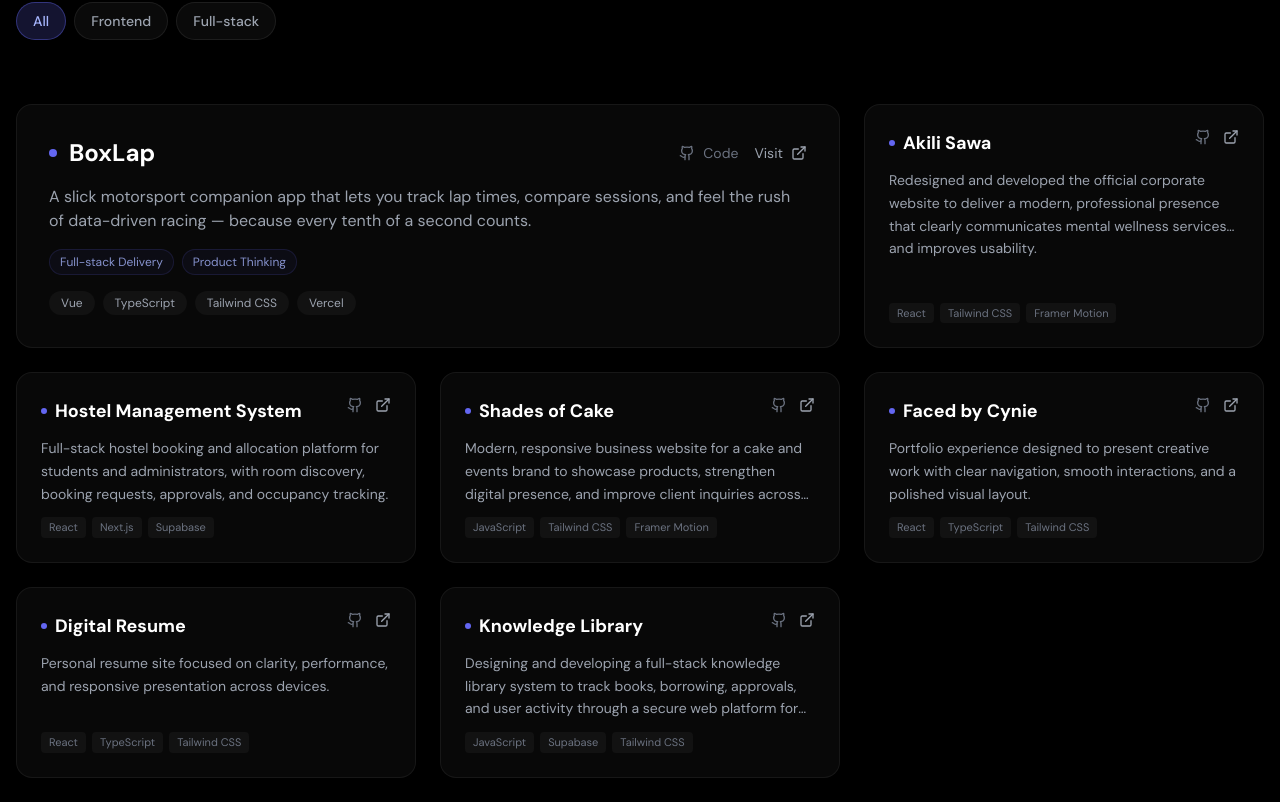
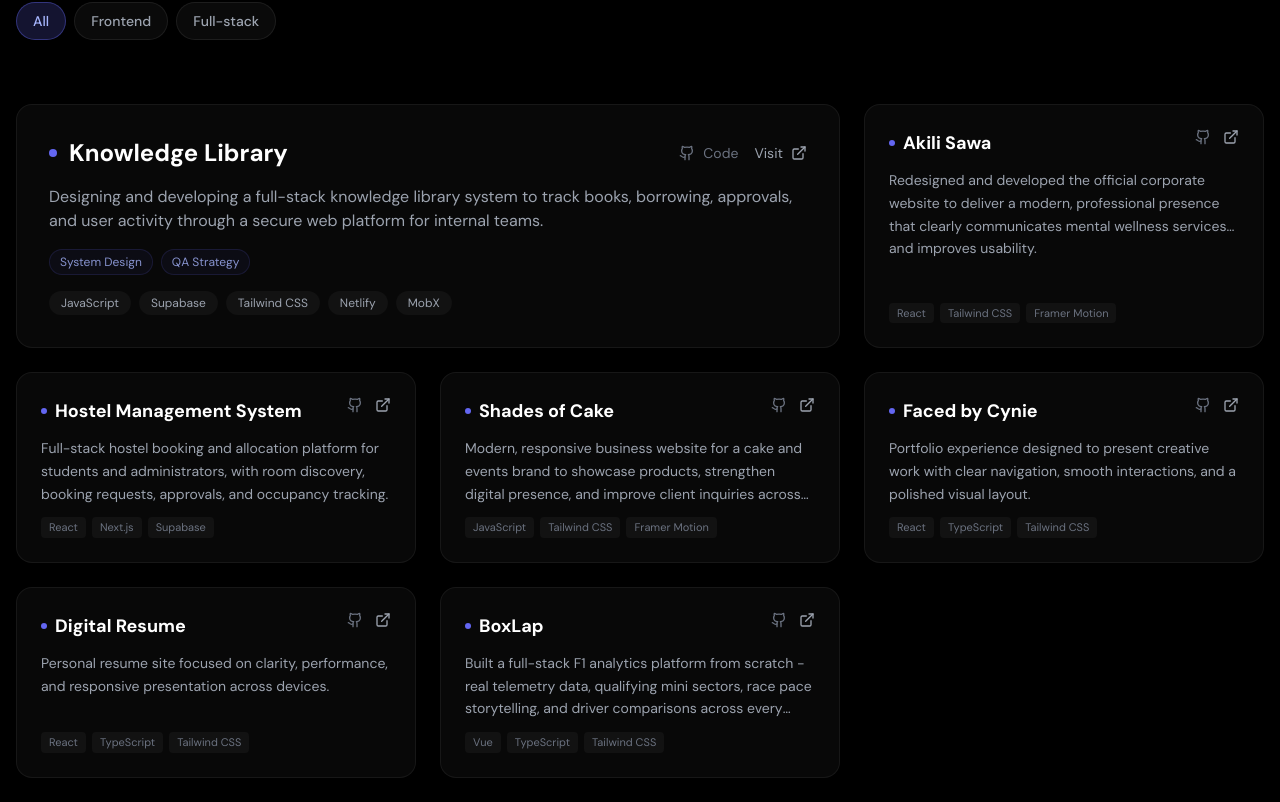
Before and after one commit to AustinMunene/Portfolio, a React (Vite) app: page / in a window 1280 px wide. Shown: the part 1098-1900 px from the top of the page. Built offline with nearby package versions, Linux system fonts and the light colour scheme.

Commit message:
minor text update

```diff
--- a/src/pages/Home.tsx
+++ b/src/pages/Home.tsx
@@ -17,13 +17,13 @@ const rawProjects: Array<{
   stack: string[];
 }> = [
     {
-      title: 'BoxLap',
+      title: 'Knowledge Library',
       description:
-        'A slick motorsport companion app that lets you track lap times, compare sessions, and feel the rush of data-driven racing — because every tenth of a second counts.',
-      link: 'https://boxlap.vercel.app',
-      github: 'https://github.com/AustinMunene/BoxLap',
-      roles: ['Full-stack Delivery', 'Product Thinking'],
-      stack: ['Vue', 'TypeScript', 'Tailwind CSS', 'Vercel'],
+        'Designing and developing a full-stack knowledge library system to track books, borrowing, approvals, and user activity through a secure web platform for internal teams.',
+      link: 'https://jubileelibrary.netlify.app/login',
+      github: 'https://github.com/AustinMunene/Jubilee-knowledge-library',
+      roles: ['System Design', 'QA Strategy'],
+      stack: ['JavaScript', 'Supabase', 'Tailwind CSS', 'Netlify', 'MobX'],
     },
     {
       title: 'Akili Sawa',
@@ -71,13 +71,13 @@ const rawProjects: Array<{
       stack: ['React', 'TypeScript', 'Tailwind CSS', 'Framer Motion'],
     },
     {
-      title: 'Knowledge Library',
+      title: 'BoxLap',
       description:
-        'Designing and developing a full-stack knowledge library system to track books, borrowing, approvals, and user activity through a secure web platform for internal teams.',
-      link: 'https://jubileelibrary.netlify.app/login',
-      github: 'https://github.com/AustinMunene/Jubilee-knowledge-library',
-      roles: ['System Design', 'QA Strategy'],
-      stack: ['JavaScript', 'Supabase', 'Tailwind CSS', 'Netlify', 'MobX'],
+        'Built a full-stack F1 analytics platform from scratch - real telemetry data, qualifying mini sectors, race pace storytelling, and driver comparisons across every season from 2023 to present. Powered by OpenF1 and Ergast APIs with a Gemini AI layer that turns raw lap times into fan-friendly narratives. F1 data, finally explained.',
+      link: 'https://boxlap.vercel.app',
+      github: 'https://github.com/AustinMunene/BoxLap',
+      roles: ['Full-stack Delivery', 'Product Thinking'],
+      stack: ['Vue', 'TypeScript', 'Tailwind CSS', 'Vercel'],
     },
   ];
 
@@ -205,7 +205,7 @@ const Home = () => {
               href="mailto:muneneaustin56@gmail.com"
               className="inline-flex items-center gap-2 px-8 py-3 bg-gradient-to-r from-accent-600 to-accent-500 text-white rounded-full font-medium hover:shadow-lg hover:shadow-accent-500/25 transition-all"
             >
-              muneneaustin56@gmail.com
+              saviusmunene@gmail.com
             </a>
             <a
               href="tel:+254743988415"
```
Also changed, not shown: public/colorful.jpeg (added).
